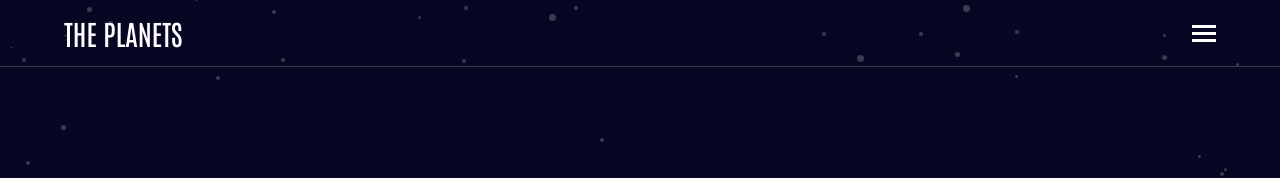
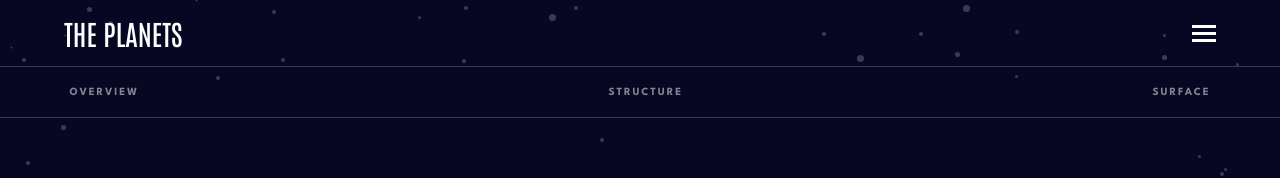
Before and after one commit to ATEOTG/planets-fact-site, a React (Create React App) app: page /earth in a window 1280 px wide. Shown: the top 178 px of the page. Built offline with nearby package versions, Linux system fonts and the light colour scheme.

Commit message:
added inner nav styling

```diff
--- a/src/App.js
+++ b/src/App.js
@@ -1,10 +1,16 @@
 import { Fragment } from "react";
+import { Route, Routes, Navigate } from "react-router-dom";
 import Header from "./components/Header";
+import Earth from "./pages/Earth";
 
 function App() {
   return (
     <Fragment>
       <Header />
+      <Routes>
+        <Route path="/" element={<Navigate replace to="/earth" />} />
+        <Route path="/earth/*" element={<Earth />} />
+      </Routes>
     </Fragment>
   );
 }
--- a/src/components/Header.js
+++ b/src/components/Header.js
@@ -4,10 +4,10 @@ import classes from "./Header.module.css";
 function Header() {
   return (
     <header className={classes["header-cont"]}>
-      <div className={`${classes["header-nav"]} ${"centered"}`}>
+      <nav className={`${classes["header-nav"]} ${"centered"}`}>
         <p className={classes.title}>THE PLANETS</p>
         <Menu />
-      </div>
+      </nav>
     </header>
   );
 }
--- /dev/null
+++ b/src/components/InnerNav.js
@@ -0,0 +1,49 @@
+import { NavLink } from "react-router-dom";
+import classes from "./InnerNav.module.css";
+
+function InnerNav(props) {
+  return (
+    <div className={classes["inner-nav-cont"]}>
+      <nav className={`${classes["inner-nav"]} ${"centered"}`}>
+        <ul>
+          <li>
+            {" "}
+            <NavLink
+              className={(navData) =>
+                navData.isActive ? props.activeClass : props.inactiveClass
+              }
+              to="overview"
+            >
+              {" "}
+              OVERVIEW
+            </NavLink>
+          </li>
+          <li>
+            <NavLink
+              className={(navData) =>
+                navData.isActive ? props.activeClass : props.inactiveClass
+              }
+              to="structure"
+            >
+              {" "}
+              STRUCTURE
+            </NavLink>
+          </li>
+          <li>
+            <NavLink
+              className={(navData) =>
+                navData.isActive ? props.activeClass : props.inactiveClass
+              }
+              to="surface"
+            >
+              {" "}
+              SURFACE
+            </NavLink>
+          </li>
+        </ul>
+      </nav>
+    </div>
+  );
+}
+
+export default InnerNav;
--- /dev/null
+++ b/src/components/InnerNav.module.css
@@ -0,0 +1,20 @@
+.inner-nav-cont {
+  padding: 2em 0;
+  border-bottom: 1px solid rgba(255, 255, 255, 0.2);
+}
+
+.inner-nav ul {
+  list-style: none;
+  display: flex;
+  align-items: center;
+  justify-content: space-between;
+}
+
+.inner-nav a {
+  color: rgba(255, 255, 255, 0.5);
+  font-size: 1.1rem;
+  font-weight: 700;
+  letter-spacing: 1.9px;
+  text-decoration: none;
+  padding: 0 0.5em 1.6em 0.5em;
+}
--- a/src/index.js
+++ b/src/index.js
@@ -1,11 +1,12 @@
 import React from "react";
 import ReactDOM from "react-dom/client";
+import { BrowserRouter } from "react-router-dom";
 import "./index.css";
 import App from "./App";
 
 const root = ReactDOM.createRoot(document.getElementById("root"));
 root.render(
-  <React.StrictMode>
+  <BrowserRouter>
     <App />
-  </React.StrictMode>
+  </BrowserRouter>
 );
--- /dev/null
+++ b/src/pages/Earth.js
@@ -0,0 +1,19 @@
+import { Route, Routes, Navigate } from "react-router-dom";
+import InnerNav from "../components/InnerNav";
+import classes from "./Earth.module.css";
+
+function Earth() {
+  return (
+    <div>
+      <InnerNav
+        activeClass={classes["earth-active"]}
+        inactiveClass={classes["earth-inactive"]}
+      />
+      <Routes>
+        <Route path="earth" to={<Navigate replace to="overview" />} />
+      </Routes>
+    </div>
+  );
+}
+
+export default Earth;
--- /dev/null
+++ b/src/pages/Earth.module.css
@@ -0,0 +1,14 @@
+.earth-active,
+.earth-active:hover,
+.earth-active:active {
+  color: var(--white) !important;
+  border-bottom: 4px solid var(--earth-clr);
+}
+
+.earth-inactive {
+  transition: all 0.3s;
+}
+.earth-inactive:hover {
+  color: var(--white);
+  border-bottom: 4px solid var(--earth-clr);
+}
```
Also changed, not shown: src/components/NumericalInfo.js (added, +26 -0 lines), src/components/NumericalInfo.module.css (added).
